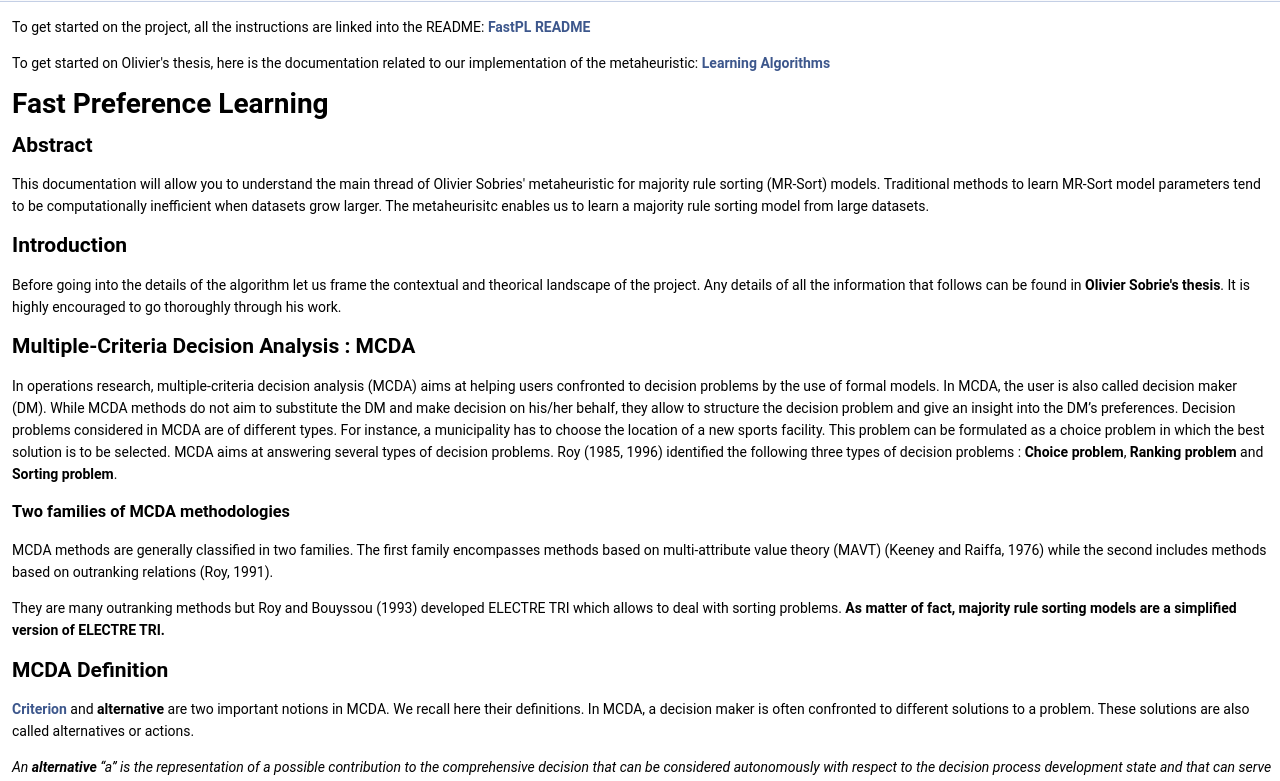
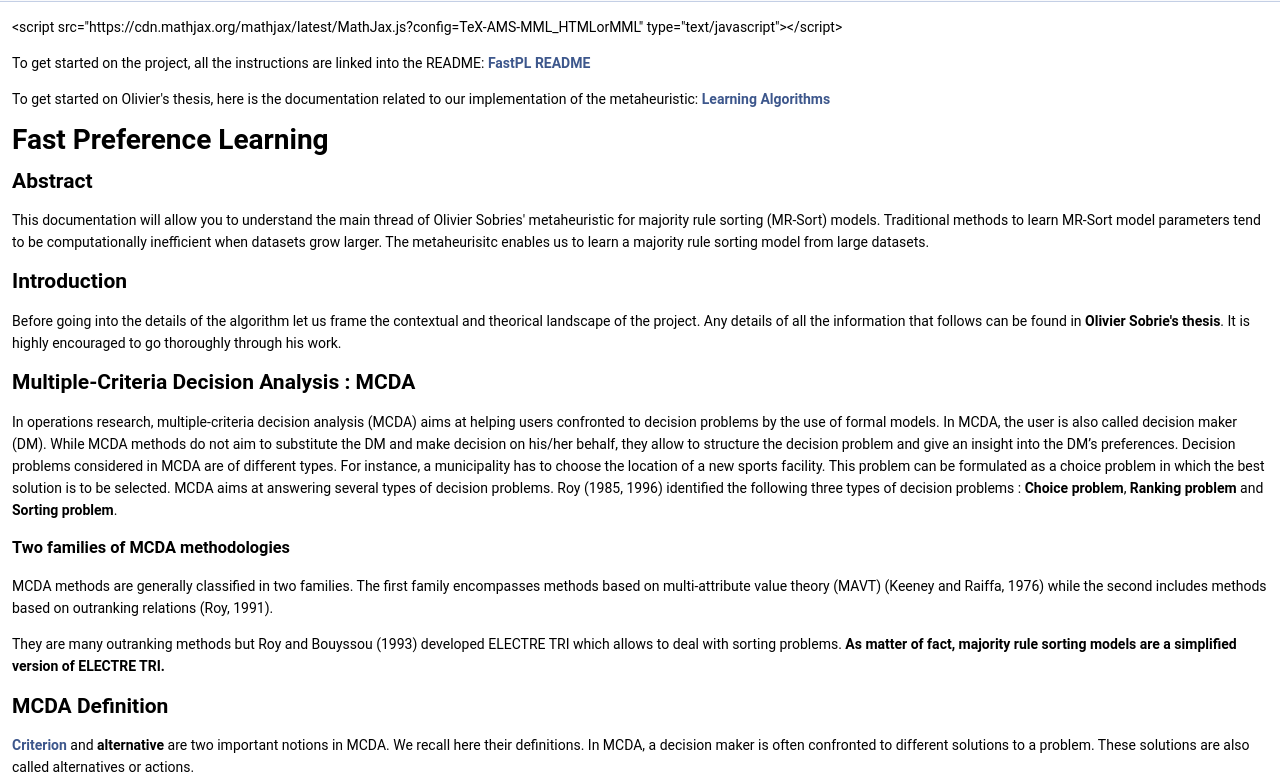
Before and after one commit to Mostah/fastPL, a plain HTML site: page index.html in a window 1280 px wide. Shown: the part 150-931 px from the top of the page. Drawn offline with nearby package versions, Linux system fonts and the light colour scheme; some packages are replaced by stand-ins of ours.

Commit message:
updated doc with the latest version of master

```diff
--- a/index.html
+++ b/index.html
@@ -72,7 +72,8 @@ $(function() {
 <div class="title">FastPL </div>  </div>
 </div><!--header-->
 <div class="contents">
-<div class="textblock"><p>To get started on the project, all the instructions are linked into the README: <a class="el" href="readme.html">FastPL README</a></p>
+<div class="textblock"><p>&lt;script src="https://cdn.mathjax.org/mathjax/latest/MathJax.js?config=TeX-AMS-MML_HTMLorMML" type="text/javascript"&gt;&lt;/script&gt;</p>
+<p>To get started on the project, all the instructions are linked into the README: <a class="el" href="readme.html">FastPL README</a></p>
 <p>To get started on Olivier's thesis, here is the documentation related to our implementation of the metaheuristic: <a class="el" href="learning_algorithms.html">Learning Algorithms</a></p>
 <h1><a class="anchor" id="autotoc_md41"></a>
 Fast Preference Learning</h1>
```
